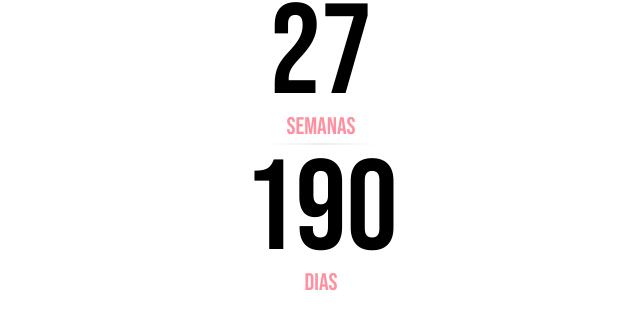
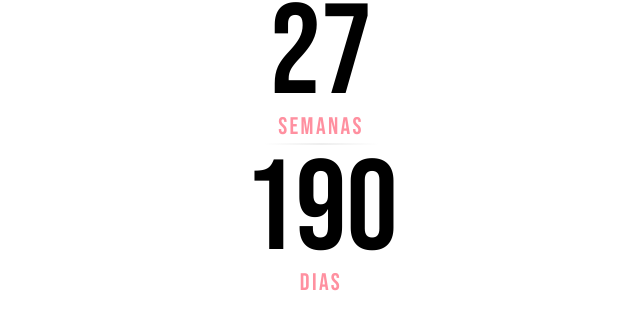
Before and after one commit to fernandame/countdown-enem, a React (Create React App) app: page / in a window 1280 px wide. Shown: the part 351-680 px from the top of the page, without its empty margins (319-959 px from the left). Built offline with nearby package versions, Linux system fonts and the light colour scheme.

Commit message:
letter spacing

```diff
--- a/src/DateTimeDisplay.js
+++ b/src/DateTimeDisplay.js
@@ -6,7 +6,7 @@ const DateTimeDisplay = ({ value, type, darkMode }) => {
         <span className='text-[8rem] -mt-7'>
             {value}
         </span>
-        <span className='-mt-10 text-2xl text-primary'>
+        <span className='-mt-10 text-2xl text-primary tracking-widest'>
             {type}
         </span>
     </div>
```
